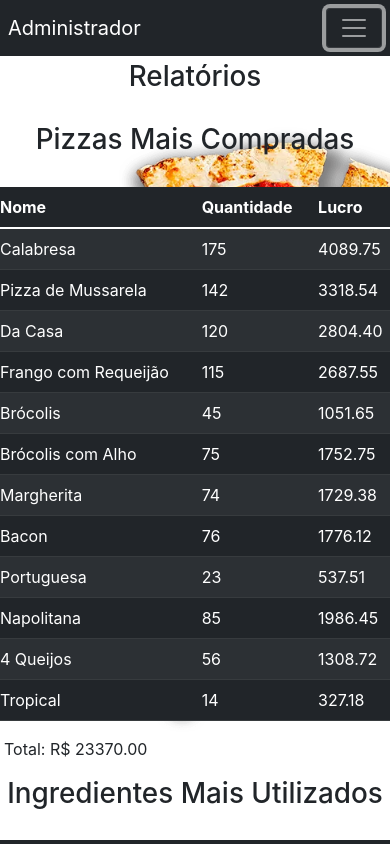
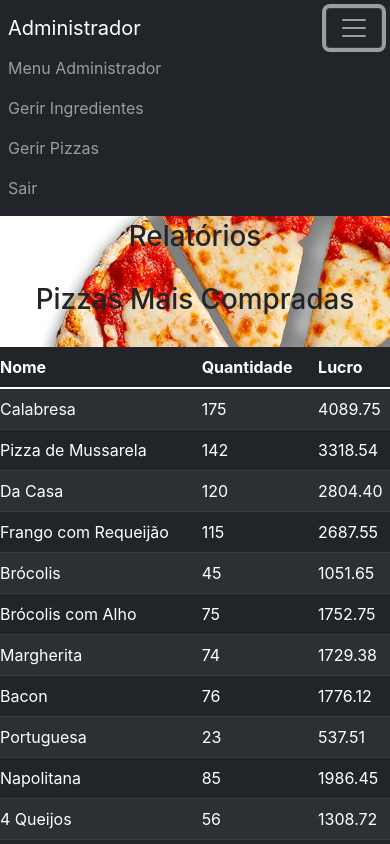
Before and after one commit to dsm-cefet-rj/ti-2022-1-grupo_8, a React (Create React App) app: page /menu-admin in a window 390 px wide. Both pictures are taken after a click on the button 354 px from the left and 28 px from the top of the page. Shown: the top 844 px of the page. Built offline with nearby package versions, Linux system fonts and the light colour scheme; a web font is replaced by a local one.

Commit message:
Melhorias no admin-nav

```diff
--- a/src/components/Admin/admin-nav.js
+++ b/src/components/Admin/admin-nav.js
@@ -1,4 +1,4 @@
-import React from 'react';
+import React, { useState } from 'react';
 
 
 /*
@@ -6,34 +6,39 @@ Componente: AdminNav
 Descrição: Componente que renderiza o menu de navegação do administrador
 */
 const AdminNav = (props) => {
-    let atual = props.Atual;
+    let atual = props.Atual; /* Página atual */
+    /* Renderização do componente */
+
+    const [collapse, setCollapse] = useState(false); // estado que controla o collapse do menu
+
+    const toggle = () => setCollapse(!collapse); // função que altera o estado do collapse
+
     return (
         <nav className="navbar navbar-expand-lg navbar-dark bg-dark p-2">
             <a className="navbar-brand" href="#">Administrador</a>
-            <button className="navbar-toggler" type="button" data-toggle="collapse" data-target="#navbarNav"
-                aria-controls="navbarNav" aria-expanded="false" aria-label="Toggle navigation">
+            <button className="navbar-toggler" type="button" onClick={toggle}>
                 <span className="navbar-toggler-icon"></span>
             </button>
-            <div className="collapse navbar-collapse" id="navbarNav">
+            <div className={`collapse navbar-collapse ${collapse ? 'show' : ''}`} id="navbarNav">
                 <ul className="navbar-nav">
                     <li className="nav-item">
                         <a className="nav-link" href="/menu-admin">Menu Administrador
                             {
-                                atual === "menu" ? (<span className="sr-only">(Atual)</span>) : null
+                                atual === "menu" ? (<span className="sr-only">(Atual)</span>) : null /* Se a página atual for a página de menu, renderiza um span com a classe sr-only */
                             }
                         </a>
                     </li>
                     <li className="nav-item">
                         <a className="nav-link" href="/gerir-ingredientes">Gerir Ingredientes
                             {
-                                atual === "ingredientes" ? (<span className="sr-only">(Atual)</span>) : null
+                                atual === "ingredientes" ? (<span className="sr-only">(Atual)</span>) : null /* Se a página atual for a página de ingredientes, renderiza um span com a classe sr-only */
                             }
                         </a>
                     </li>
                     <li className="nav-item">
                         <a className="nav-link" href="/gerir-pizzas">Gerir Pizzas
                             {
-                                atual === "pizzas" ? (<span className="sr-only">(Atual)</span>) : null
+                                atual === "pizzas" ? (<span className="sr-only">(Atual)</span>) : null /* Se a página atual for a página de pizzas, renderiza um span com a classe sr-only */
                             }
                         </a>
                     </li>
```
